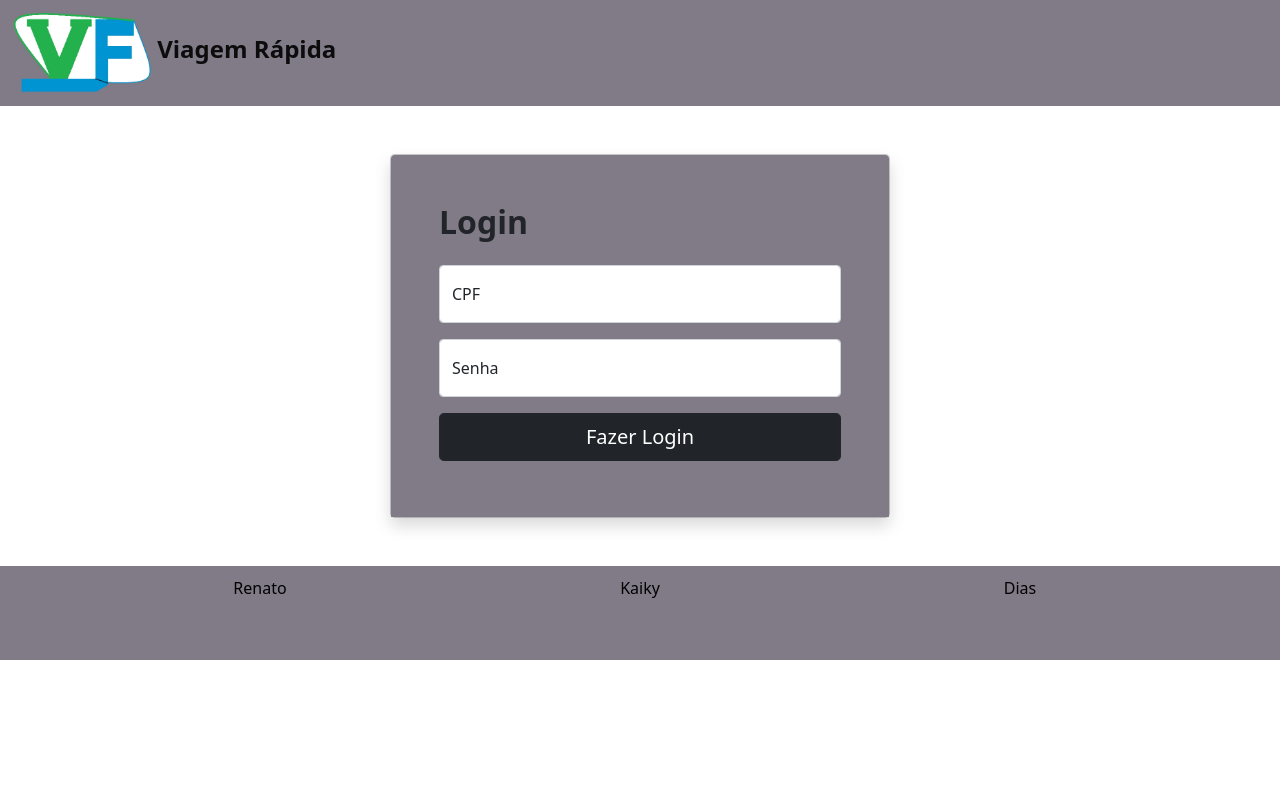
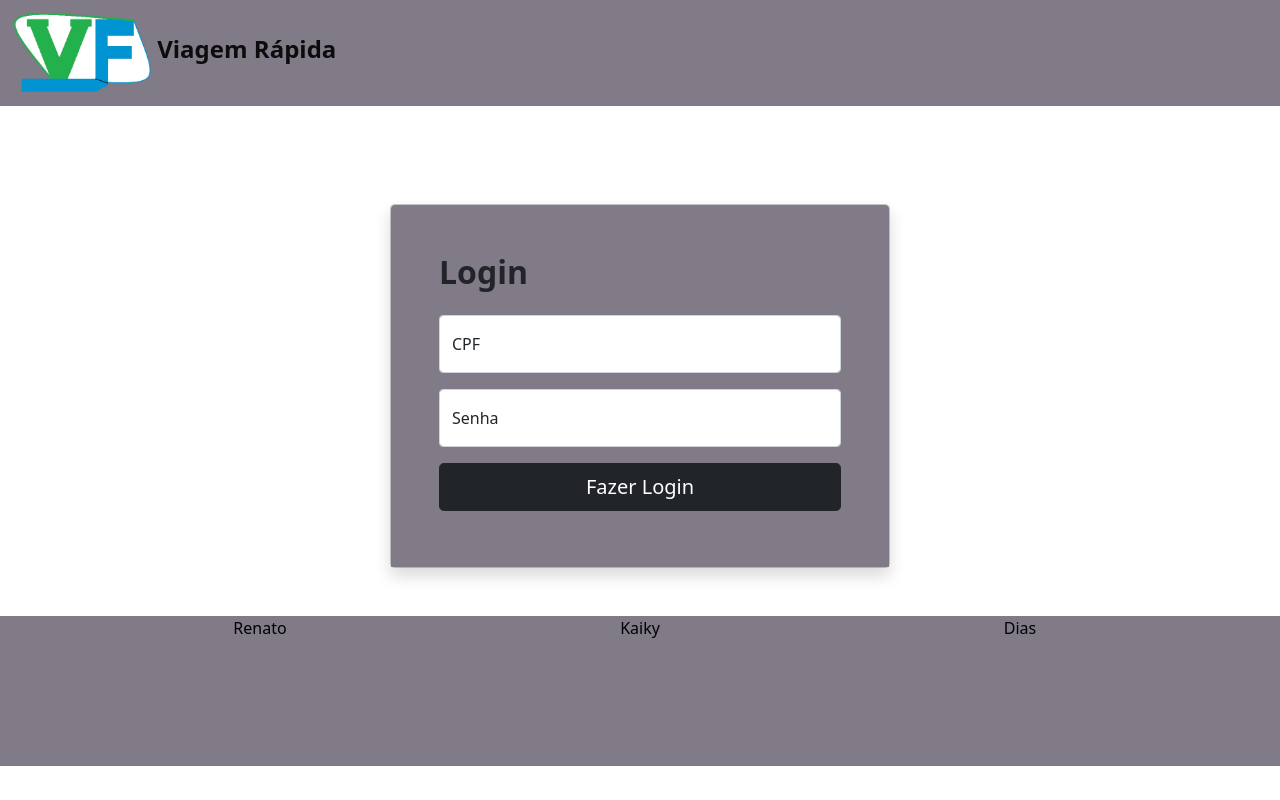
Before and after one commit to Kaiky-Bedim/Viagem-Facil, a PHP site: page /Login/login.html in a window 1280 px wide. Run offline with PHP 8.4, Linux system fonts and the light colour scheme.

Commit message:
Adicionando o reaproveitamento dos Headers e Footers

```diff
--- /dev/null
+++ b/Layout/footer.html
@@ -0,0 +1,19 @@
+<!DOCTYPE html>
+    <link rel="stylesheet" type="text/css" href="../bootstrap/css/bootstrap.min.css"/>
+    <link rel="stylesheet" type="text/css" href="styleLayout.css"/>
+    <div class="container-fluid text-center margin parceiros">
+        <div class="container">
+            <div class="row">
+                <div class="col-lg-4">
+                    Renato
+                </div>
+                <div class="col-lg-4">
+                    Kaiky
+                </div>
+                <div class="col-lg-4">
+                    Dias
+                </div>
+            </div>
+        </div>
+    </div>
+</html>
--- /dev/null
+++ b/Layout/header.html
@@ -0,0 +1,12 @@
+<!DOCTYPE html>
+    <link rel="stylesheet" type="text/css" href="../bootstrap/css/bootstrap.min.css"/>
+    <link rel="stylesheet" type="text/css" href="styleLayout.css"/>
+    <nav class="navbar navbar-expand-lg navbar-light ">
+        <div class="container-fluid">
+            <a class="navbar-brand">
+                <img src="../img/Logo_Final.jpeg" width="140" height="80">
+                <font size="5"><b>Viagem Rápida</b></font>
+            </a>
+        </div>
+    </nav>
+</html>
--- /dev/null
+++ b/Layout/styleLayout.css
@@ -0,0 +1,9 @@
+.navbar{
+    background-color: #817A87;
+}
+
+.parceiros{
+    background-color: #817A87;
+    color: black;
+    height: 150px
+}
--- a/Login/login.html
+++ b/Login/login.html
@@ -10,14 +10,9 @@
 
 </head>
 <body>
-    <nav class="navbar navbar-expand-lg navbar-light ">
-        <div class="container-fluid">
-            <a class="navbar-brand">
-                <img src="../img/Logo_Final.jpeg" width="140" height="80">
-                <font size="5"><b>Viagem Rápida</b></font>
-            </a>
-        </div>
-    </nav>
+    <header>
+        <iframe src="../Layout/header.html" frameborder="0" width="100%"></iframe>
+    </header>
 
     <div class="modal-dialog margin-meio" role="document">
       <div class="modal-content rounded-5 shadow">
@@ -45,22 +40,8 @@
       </div>
     </div>
 
-    <div class="container-fluid text-center margin parceiros">
-      <div class="container">
-          <div class="row">
-              <div class="col-lg-4">
-                  Renato
-              </div>
-              <div class="col-lg-4">
-                  Kaiky
-              </div>
-              <div class="col-lg-4">
-                  Dias
-              </div>
-          </div>
-      </div>
-  </div>
-
-
-
+    <footer>
+            <iframe src="../Layout/footer.html" frameborder="0" width="100%"></iframe>
+        </footer>
 </body>
+</html>
--- a/Login/styleLogin.css
+++ b/Login/styleLogin.css
@@ -16,11 +16,6 @@ body{
     padding-bottom: 60px;
 }
 
-.parceiros{
-    background-color: #817A87;
-    color: black;
-}
-
 .margin-meio{
     padding-top: 20px;
     padding-bottom: 20px;
```
Also changed, not shown: Cadastro/cadastro.html (+6 -25 lines), Cadastro/stylecadastro.css (+0 -9 lines).
